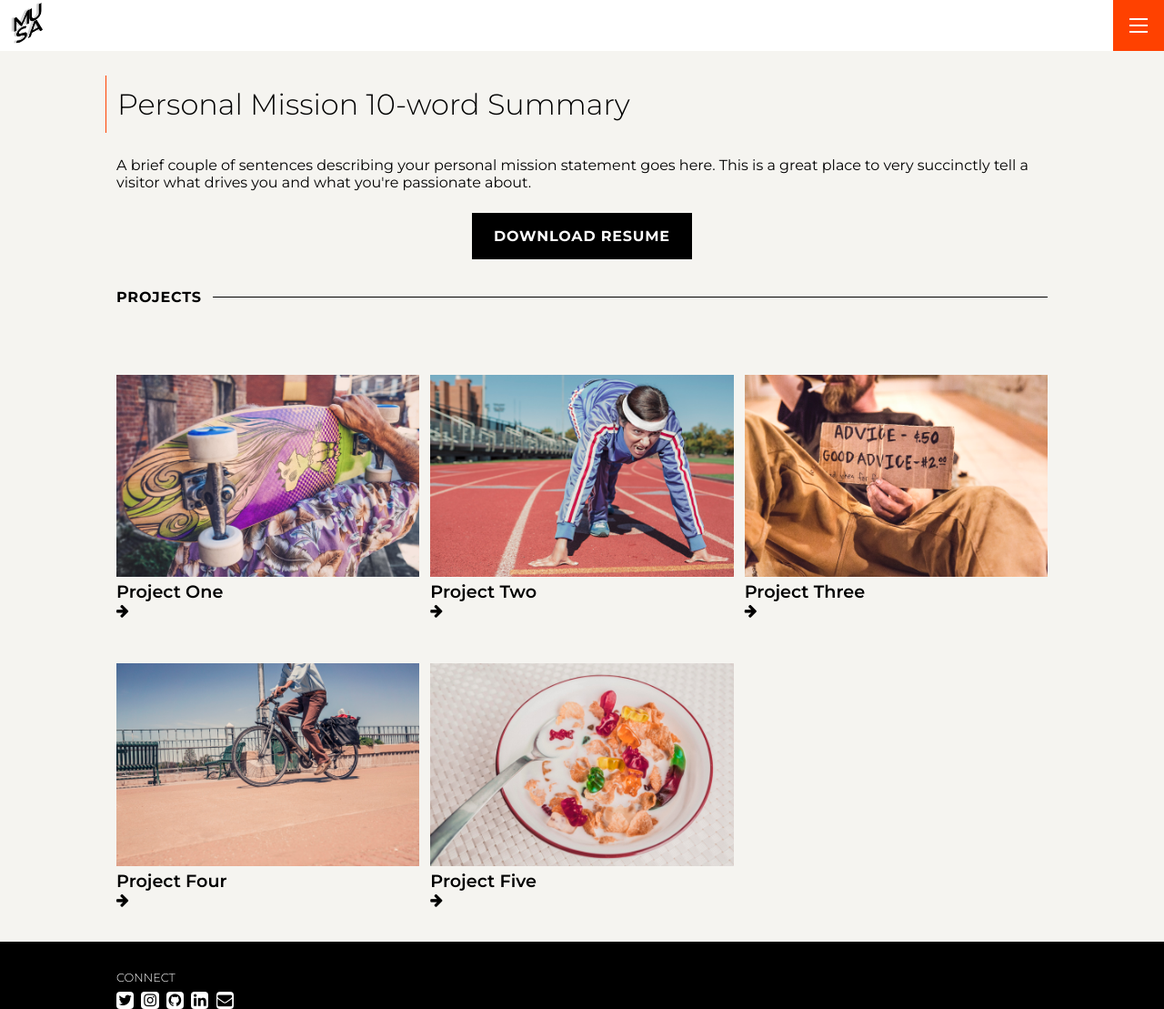
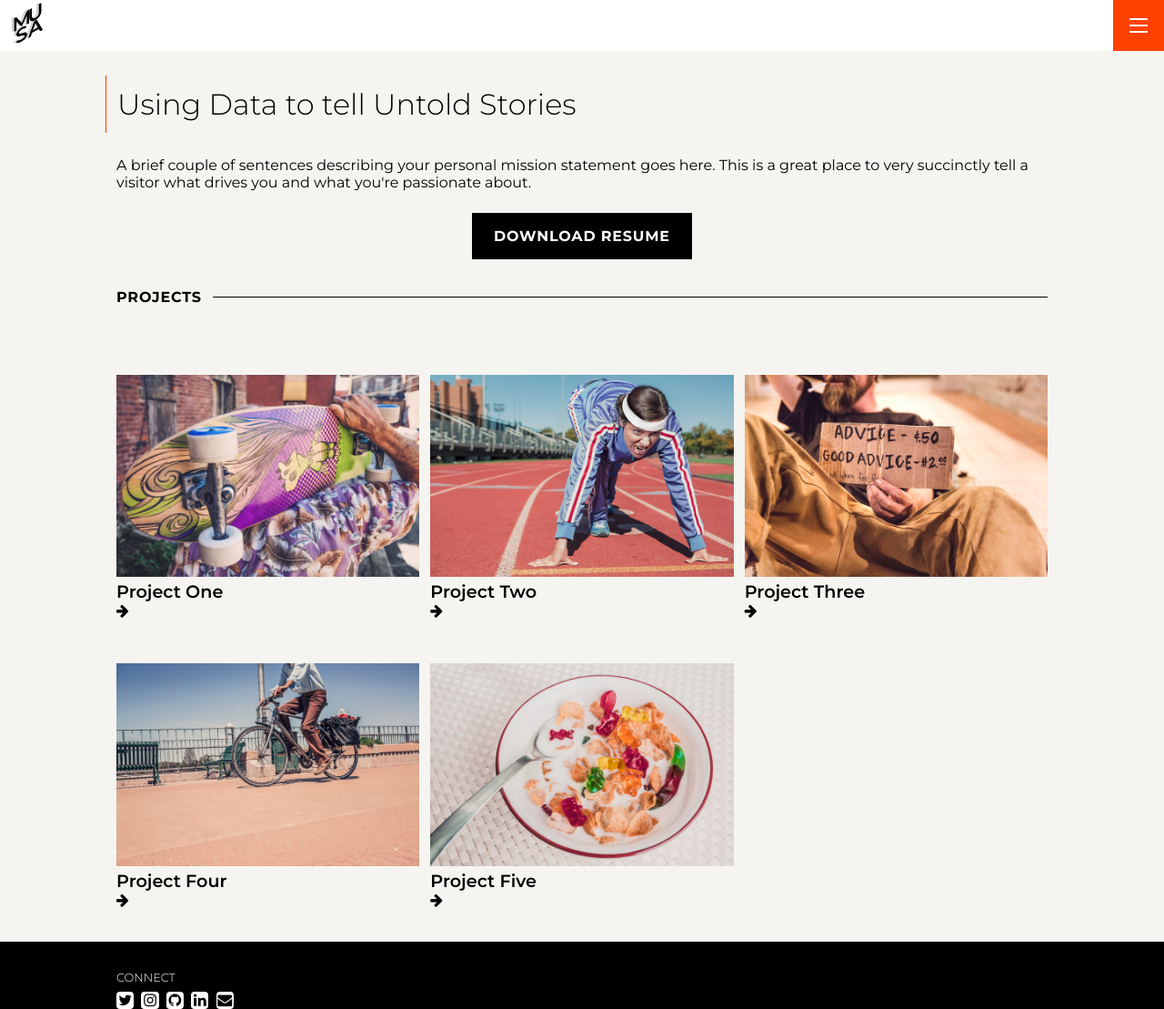
Before and after one commit to avavani/portfolia, a Jekyll site: the page built from index.md, in a window 1280 px wide and 1109 px high. Shown: the whole window at 91% size. Built offline with Jekyll 4.4.1, drawn with Linux system fonts in a browser that asks for light colours.

Commit message:
Update settings.yml
Changing my mission statement

```diff
--- a/_data/settings.yml
+++ b/_data/settings.yml
@@ -7,7 +7,7 @@ logo: '/assets/img/musa-logo.png'
 # A brief introduction or mission statement that appears at the top of the
 # portfolio home page, above the project list. If you don't want one of the
 # intro_title or intro_text to show up, just set the appropriate value to null.
-intro_title: Personal Mission 10-word Summary
+intro_title: Using Data to tell Untold Stories
 intro_text: |
   A brief couple of sentences describing your personal mission statement goes
   here. This is a great place to very succinctly tell a visitor what drives you
```
